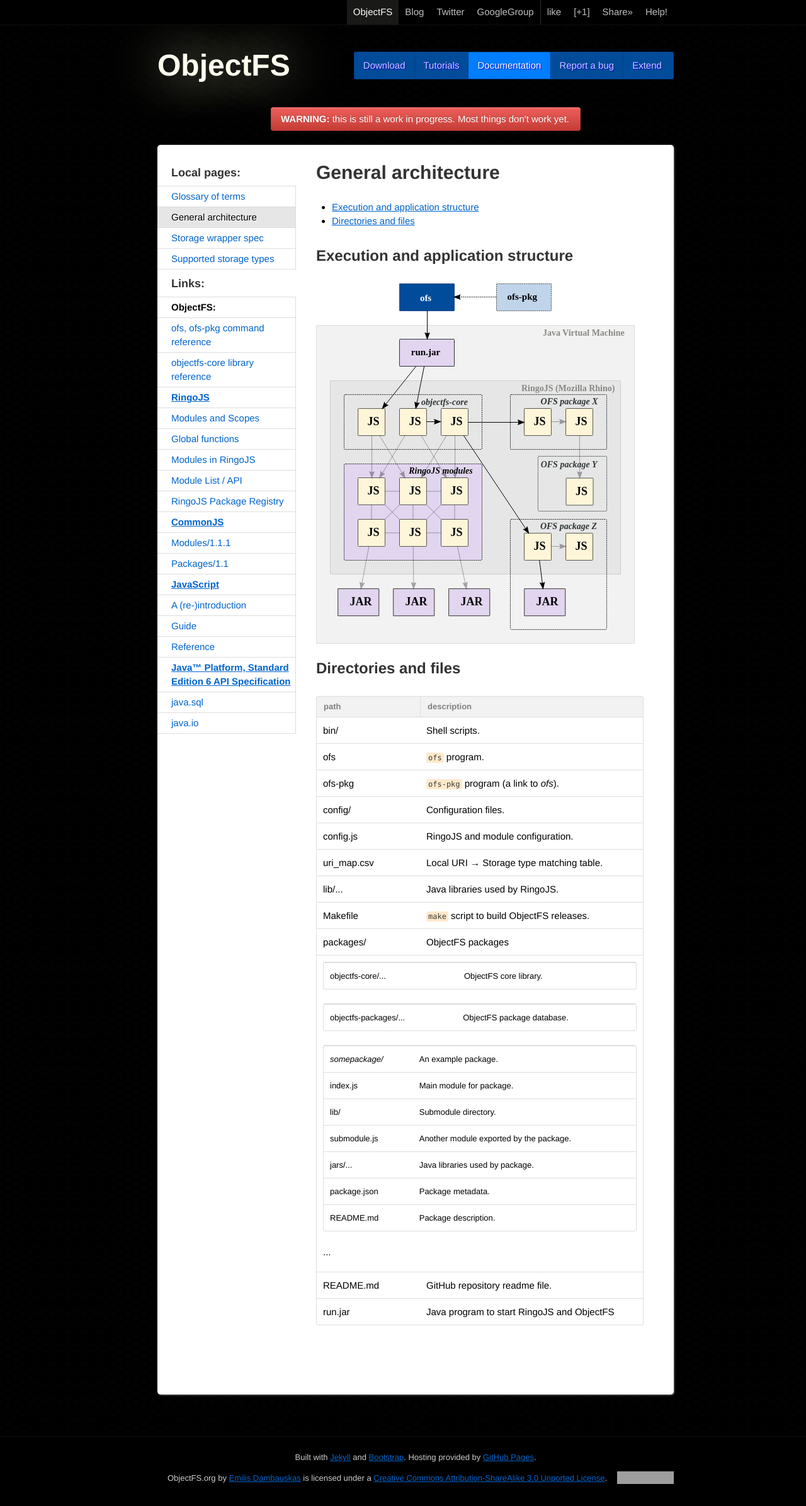
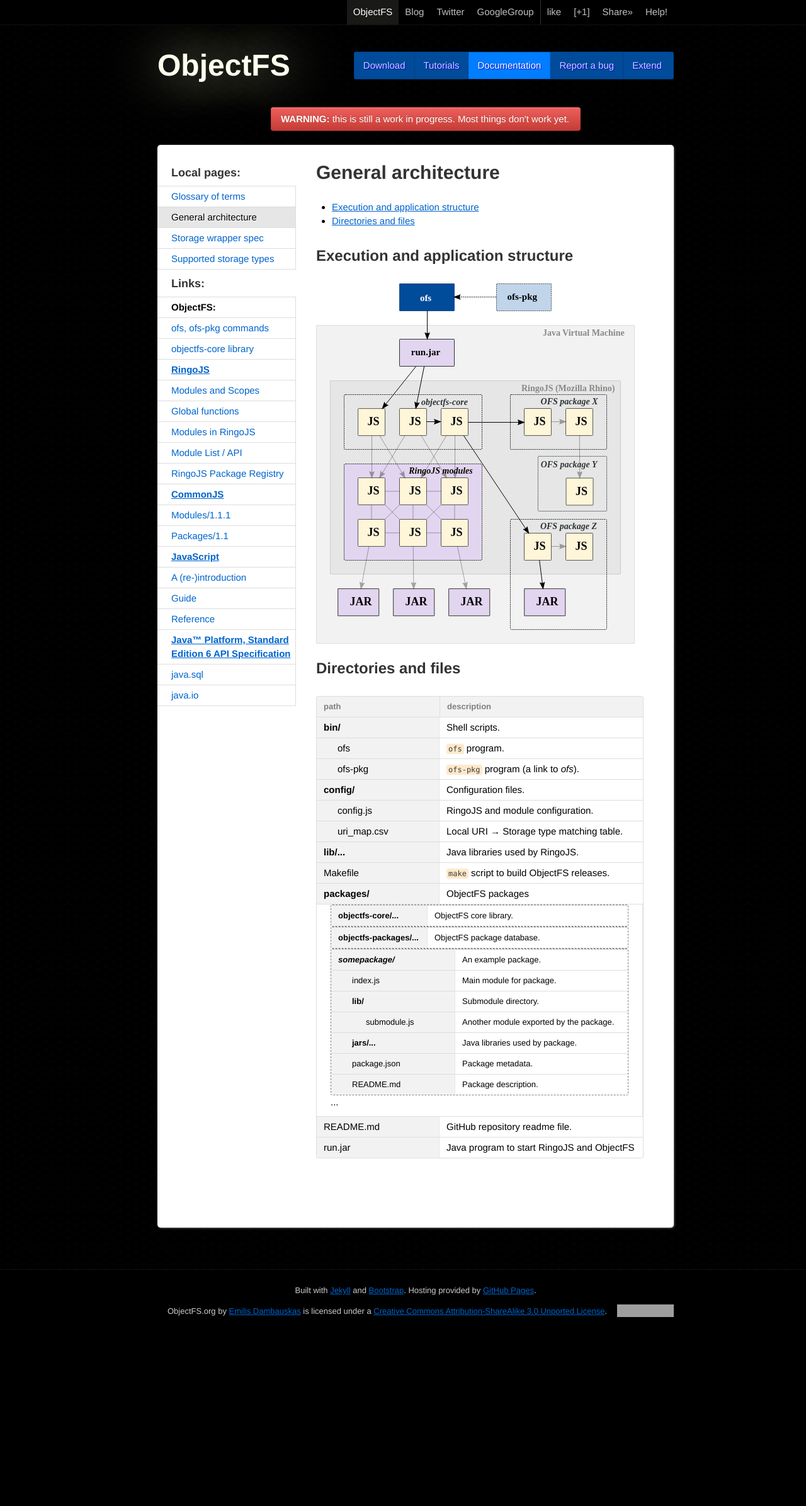
Before and after one commit to emilis/objectfs.org, a Jekyll site: the page built from docs/architecture.html, in a window 1280 px wide. Shown: the whole page at 63% size. Built offline with Jekyll 4.4.1, drawn with Linux system fonts in a browser that asks for light colours; after the commit the page ends 2126 px from its top, so only the background shows below that; grey boxes are pictures that could not be loaded.

Commit message:
Minor style improvements for tables and menus.

```diff
--- a/_includes/menus/objectfs/documentation.html
+++ b/_includes/menus/objectfs/documentation.html
@@ -15,8 +15,8 @@
     <!-- Include from docs/index.html: -->
     <li><span>ObjectFS:</span></li>
     <ul>
-    <li><a href="https://github.com/emilis/objectfs#readme">ofs, ofs-pkg command reference</a></li>
-    <li><a href="https://github.com/emilis/objectfs-core#readme">objectfs-core library reference</a></li>
+    <li><a href="https://github.com/emilis/objectfs#readme">ofs, ofs-pkg commands</a></li>
+    <li><a href="https://github.com/emilis/objectfs-core#readme">objectfs-core library</a></li>
     </ul>
     <!-- Include from docs/index.html: -->
     <li><a href="http://ringojs.org/">RingoJS</a></li>
--- a/docs/glossary.html
+++ b/docs/glossary.html
@@ -17,12 +17,12 @@
         <tr><td>Record</td>
             <td><p>Anything that can be expressed as a JSON object (strings for keys and a few value types).</p>
                 <p>Example: <code>{id:123,name:"Item 1"}</code>.</p></td></tr>
-        <tr><td>URI,<br>Storage URI</td>
+        <tr><td>URI / Storage&nbsp;URI</td>
             <td><p><em>Universal Resource Identifier</em> &ndash; a string that represents a single storage.</p>
                 <p>Example: <code>mysql://example.org/database/table</code>.</p></td></tr>
-        <tr><td>Wrapper,<br>Storage wrapper</td>
+        <tr><td>Wrapper / Storage&nbsp;wrapper</td>
             <td><p>A JavaScript module that provides a <a href="/docs/storage-wrapper.html">standard interface</a> for working with records in a storage.</p></td></tr>
-        <tr><td>ID,<br>Record ID</td>
+        <tr><td>ID / Record&nbsp;ID</td>
             <td><p>A value (number/string/?) that identifies a single record within a storage.</p></td></tr>
         <tr><td>Path</td>
             <td><p>A string that identifies a part of a storage.<br>Example: <code>/var/log/nginx/</code> -- just the nginx log files.</p></td></tr>
--- a/files/style.css
+++ b/files/style.css
@@ -260,7 +260,7 @@
 li{color:#000;}
 pre{font-size:14px;line-height:20px;}
 table{border-radius:3px;}table>thead>tr{background-color:#f2f2f2;font-size:13px;color:#808080;}table>thead>tr>th{padding:5px 11px 5px;}
-table>tbody>tr:hover>td,table>tbody>tr:target>td{background-color:#fffcf3;}
+table>tbody>tr:hover>td,table>tbody>tr:target>td{background-color:#fff6d9;}
 table>tbody>tr>td{border-width:1px 0;}table>tbody>tr>td>table>tbody>tr>td{font-size:13px;}
 table:hover{-webkit-box-shadow:0 1px 3px rgba(0, 0, 0, 0.25);-moz-box-shadow:0 1px 3px rgba(0, 0, 0, 0.25);box-shadow:0 1px 3px rgba(0, 0, 0, 0.25);}table:hover>thead>tr>th{color:#333;text-shadow:1px 1px 1px #fff;}
 table.highlight{border-color:#049cdb;}table.highlight>thead>tr{background-color:#0064cd;color:#fff;}table.highlight>thead>tr>th{border:none;}
@@ -305,4 +305,14 @@
 table.doc-functions>tbody>tr>td:first-child{text-align:right;font-size:13px;color:#404040;}
 table.doc-functions>tbody>tr>td>p{margin-bottom:0;font-size:13px;color:#808080;}
 table.doc-functions>tbody>tr:hover>td{color:black;}table.doc-functions>tbody>tr:hover>td>p{color:black;}
-table.doc-terms>tbody>tr>td:first-child{font-weight:bold;}
+table.doc-terms>tbody>tr>td{background-color:#fff;}
+table.doc-terms>tbody>tr>td:first-child{font-weight:bold;background-color:#f2f2f2;}
+table.doc-terms>tbody>tr:hover>td:first-child{background-color:#e6e6e6;text-shadow:1px 1px 1px #fff;}
+table.doc-terms>tbody>tr:hover>td{background-color:#fff6d9;}
+table.dirlisting>tbody>tr>td{padding:5px 11px;background-color:#fff;}table.dirlisting>tbody>tr>td:first-child{background-color:#f2f2f2;border-right:1px solid #e6e6e6;width:10em;}
+table.dirlisting>tbody>tr>td.dir{font-weight:bold;}
+table.dirlisting>tbody>tr>td.level2{padding-left:33px;}
+table.dirlisting>tbody>tr>td.level3{padding-left:55px;}
+table.dirlisting>tbody>tr>td.container{background-color:#fff;padding:0 22px;}table.dirlisting>tbody>tr>td.container>table{margin:0;border:1px dashed #808080;}
+table.dirlisting>tbody>tr:hover>td:first-child{background-color:#e6e6e6;text-shadow:1px 1px 1px #fff;}
+table.dirlisting>tbody>tr:hover>td,table.dirlisting>tbody>tr:hover>td.container{background-color:#fff6d9;}
```
Also changed, not shown: files/less/site.less (+57 -1 lines).
